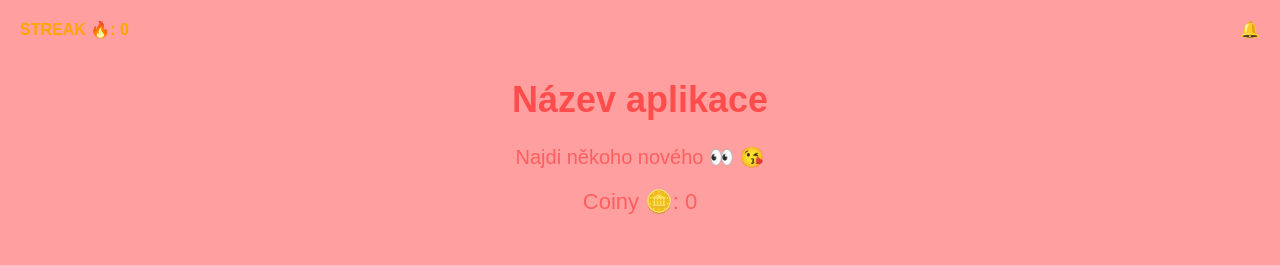
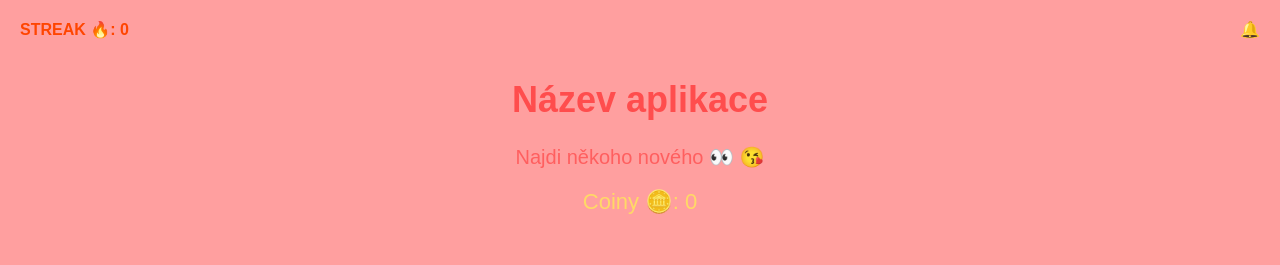
Before and after one commit to Kubaaaaaak/Aplikace_s_FiLiPeM, a plain HTML site: page index.html in a window 1280 px wide. Shown: the top 265 px of the page. Drawn offline with Linux system fonts and the light colour scheme.

Commit message:
úvodní strana

```diff
--- a/style.css
+++ b/style.css
@@ -22,7 +22,7 @@ body {
     display: flex;
     justify-content: space-between;
     font-weight: bold;
-    color: orange;
+    color: orangered;
 }
 
 h1 {
@@ -37,7 +37,7 @@ h1 {
 }
 
 .coins {
-    color: #ff5f5f;
+    color: #ffd966;
     font-size: 22px;
     margin-top: 20px;
 }
```
